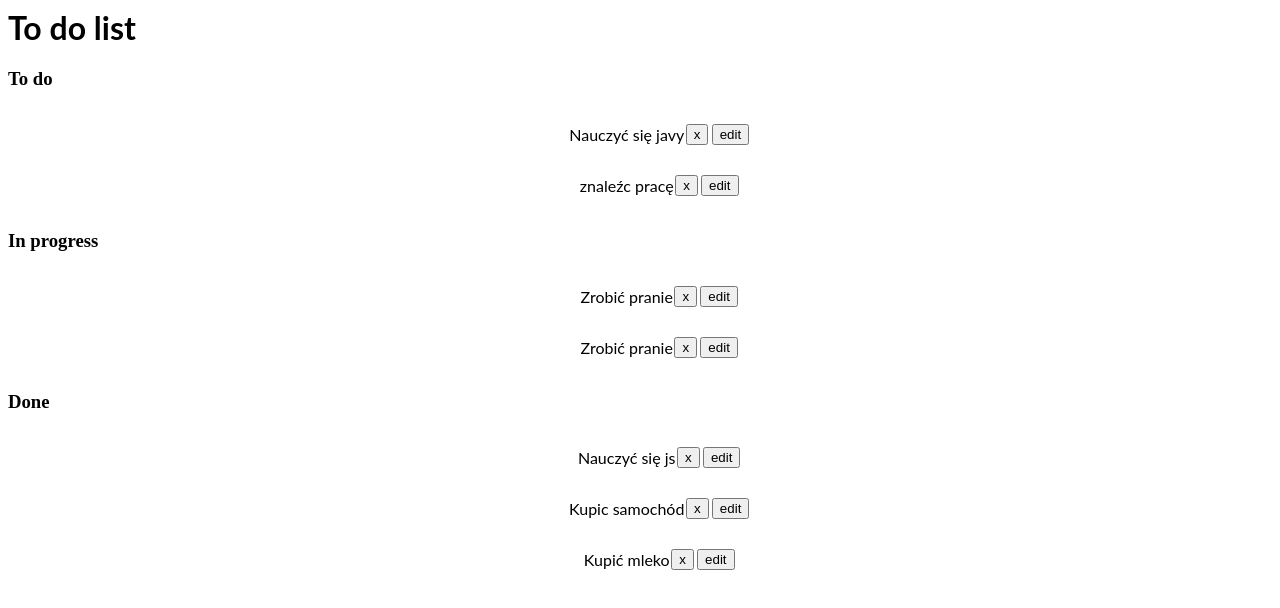
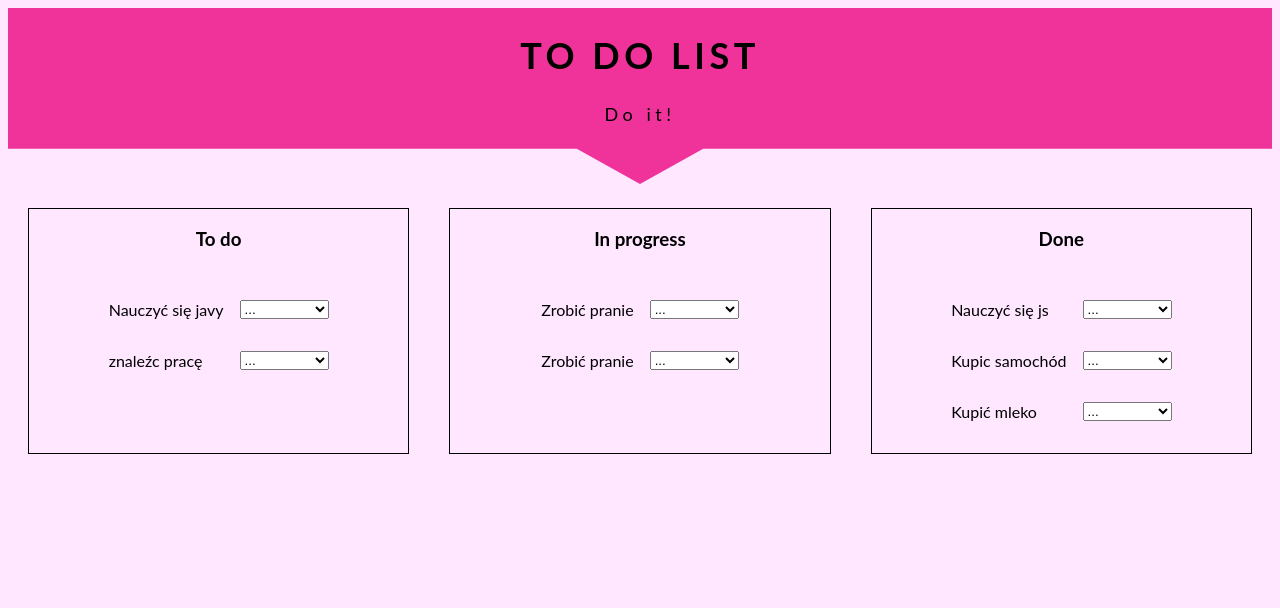
Before and after one commit to wojcikewelina/to_do_list_fullstack, a React (Create React App) app: page / in a window 1280 px wide. Shown: the top 608 px of the page. Built offline with nearby package versions, Linux system fonts and the light colour scheme.

Commit message:
5 files modified, 3 added

```diff
--- a/src/App.js
+++ b/src/App.js
@@ -1,14 +1,17 @@
 import React from "react";
 import "./style.css";
 import Sheet from "./components/Sheet.js";
+import Header from "./components/Header.js";
 
 export default function App() {
   return (
-    <div>
-      <h1>To do list</h1>
+    <div className="page-content">
+    <Header/>
+      <div className="all-sheets">
       <Sheet mainTitle="To do" doStatus="to do" />
       <Sheet mainTitle="In progress" doStatus="in progress" />
       <Sheet mainTitle="Done" doStatus="done" />
+      </div>
     </div>
   );
 }
--- /dev/null
+++ b/src/components/Header.js
@@ -0,0 +1,16 @@
+import React, { Component } from "react";
+import "../style/Header.scss";
+
+export default class Header extends Component {
+  render() {
+    return (
+      <header>
+        <div className="header-top">
+          <h1>TO DO LIST</h1>
+          <p>Do it!</p>
+        </div>
+
+      </header>
+    );
+  }
+}
--- a/src/components/Sheet.js
+++ b/src/components/Sheet.js
@@ -1,4 +1,5 @@
 import React, { Component } from "react";
+import "../style/Sheet.scss";
 
 import { getApi } from "../services/getJSON";
 import Task from "./Task";
@@ -19,16 +20,30 @@ export default class Sheet extends Component {
       });
     });
   }
+
+  editOnClick = event => {
+    alert("edytowanko");
+  };
+  removeOnClick = event => {
+    alert("kasowanko");
+  };
+
   render() {
-    const { mainTitle, doStatus } = this.props;
+    const { mainTitle, doStatus, editOnClick, removeOnClick } = this.props;
     const allTaskElements = this.state.apiData.map((element, i) => {
       if (element.status == doStatus) {
-        return <Task title={element.title} />;
+        return (
+          <Task
+            title={element.title}
+            editOnClick={this.editOnClick}
+            removeOnClick={this.removeOnClick}
+          />
+        );
       }
     });
 
     return (
-      <div>
+      <div className="sheet-box">
         <h3>{mainTitle}</h3>
         <ul>{allTaskElements}</ul>
       </div>
--- a/src/components/Task.js
+++ b/src/components/Task.js
@@ -2,18 +2,31 @@ import React, { Component } from "react";
 import "../style/Task.scss";
 
 export default class Task extends Component {
-constructor(props) {
+  constructor(props) {
     super(props);
-    this.state = {
-
-         };
+    this.state = {};
   }
 
   render() {
-    const { title } = this.props;
+    const { title, removeOnClick, editOnClick } = this.props;
 
     return (
-      <li><p>{title}</p><button>x</button><button>edit</button></li>
+      <li>
+        <p>{title}</p>
+        <span className="task-btn-container">
+          <select>
+            <option value="0">...</option>
+
+            <option value="1" onClick={removeOnClick}>Delete
+            </option>
+            <option value="2"onClick={editOnClick}>Edit</option>
+            <option value="3">To do</option>
+            <option value="3">In progress</option>
+            <option value="3">Done</option>
+
+          </select>
+        </span>
+      </li>
     );
   }
 }
--- a/src/style.css
+++ b/src/style.css
@@ -1,3 +1,19 @@
-h1, p {
+body {
   font-family: Lato;
+  background-color: #FFE7FF
 }
+
+.page-content{
+  display:flex;
+  flex-direction: column;
+
+}
+.all-sheets{
+  display: flex;
+  flex-direction: row;
+  justify-content: space-around;
+}
+
+#pageTitle{
+text-align: center;
+}
--- /dev/null
+++ b/src/style/Header.scss
@@ -0,0 +1,24 @@
+header{
+  width: 100%;
+  height: 200px;
+  top: 0;
+  left: 0;
+
+line-height: 1.3;
+letter-spacing: 0.25em;
+font-size: 18px;
+
+
+.header-top{
+  display: flex;
+  flex-direction: column;
+  background-color: rgb(240, 51, 154);
+  text-align: center;
+  height: 11rem;
+  clip-path: polygon(100% 0, 100% 80%, 55% 80%, 50% 100%, 45% 80%, 0 80%, 0 0);
+  p{
+    margin: 0;
+    }
+}
+
+}
--- /dev/null
+++ b/src/style/Sheet.scss
@@ -0,0 +1,11 @@
+.sheet-box{
+  width: 30%;
+  display: flex;
+  flex-direction: column;
+  align-items: center;
+  border: solid black 1px;
+
+  ul{
+ padding-left: 0;
+  }
+}
--- a/src/style/Task.scss
+++ b/src/style/Task.scss
@@ -1,14 +1,37 @@
+li {
+    display: flex;
+    justify-content: space-between;
+    align-items: center;
+    margin: 0;
 
+    p {
+        margin-right: 1rem;
+    }
+    .task-btn-container {
+        min-width: 80px;
 
-li{
-  display: flex;
-  justify-content: center;
-  align-items: center;
-  margin:0;
+        button {
+            margin: 0.1rem;
+            height: 80%;
+            box-shadow: inset 0px 1px 0px 0px #fbafe3;
+            background: linear-gradient(to bottom, #ff5bb0 5%, #ef027d 100%);
+            background-color: #ff5bb0;
+            border-radius: 6px;
+            border: 1px solid #ee1eb5;
+            display: inline-block;
+            cursor: pointer;
+            color: #ffffff;
+            padding-bottom: 1px;
+            text-shadow: 0px 1px 0px #c70067;
 
-
-  button{
-    margin: 0.1rem;
-    height: 80%;
-  }
+        }
+       button:hover {
+           background: linear-gradient(to bottom, #ef027d 5%, #ff5bb0 100%);
+           background-color: #ef027d;
+       }
+       button:active {
+           position: relative;
+           top: 1px;
+       }
+    }
 }
```
